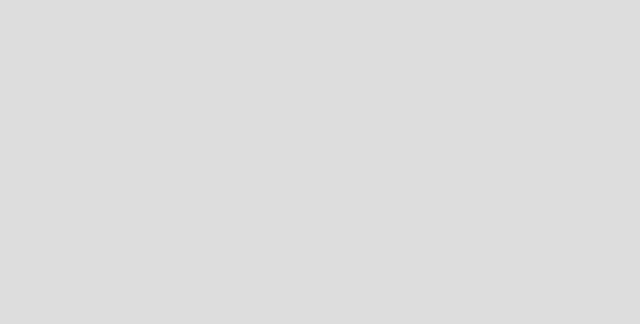
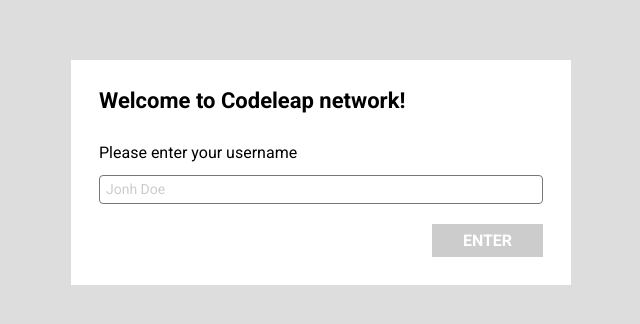
Before and after one commit to Futila/codeleap-code-test, a React (Create React App) app: page /signup in a window 1280 px wide. Before the commit this address had no page. Shown: the part 228-552 px from the top of the page, without its empty margins (319-959 px from the left). Built offline with nearby package versions, Linux system fonts and the light colour scheme.

Commit message:
created NotFoundPage and PrivateRoute

```diff
--- /dev/null
+++ b/src/PrivateRoute.js
@@ -0,0 +1,8 @@
+import React from 'react';
+import { Navigate, Outlet } from 'react-router-dom';
+import { useUser } from './hooks/user';
+
+export default function PrivateRoute() {
+  const { getUser } = useUser();
+  return getUser() ? <Outlet /> : <Navigate to="/signup" />;
+}
--- /dev/null
+++ b/src/components/NotFoundPage/index.js
@@ -0,0 +1,7 @@
+import React from 'react';
+
+import { Text } from './styles';
+
+export default function NotFoundPage() {
+  return <Text>Ooops! Page was not found</Text>;
+}
--- /dev/null
+++ b/src/components/NotFoundPage/styles.js
@@ -0,0 +1,8 @@
+import styled from 'styled-components';
+
+export const Text = styled.h1`
+  display: flex;
+  align-items: center;
+  justify-content: center;
+  height: 100%;
+`;
--- a/src/pages/signup/styles.js
+++ b/src/pages/signup/styles.js
@@ -7,7 +7,8 @@
   justify-content: center;
 
   div {
-    width: 500px;
+    max-width: 500px;
+    width: 90%;
     background: #fff;
 
     padding: 28px;
@@ -29,14 +30,14 @@
     }
 
     input {
-      width: 444px;
       height: 28px;
-
       padding: 6px;
       background: #ffffff;
       border: 1px solid #777777;
       box-sizing: border-box;
       border-radius: 4px;
+
+      flex: 1;
 
       ::placeholder {
         font-size: 14px;
--- a/src/routes.js
+++ b/src/routes.js
@@ -1,14 +1,22 @@
 import React from 'react';
-import { Routes, Route } from 'react-router-dom';
+import { Routes, Route, Navigate } from 'react-router-dom';
 
 import SignUp from './pages/signup';
 import Main from './pages/Main';
+import NotFoundPage from './components/NotFoundPage';
+
+import PrivateRoute from './PrivateRoute';
 
 export default function MainRoutes() {
   return (
     <Routes>
-      <Route path="/" element={<SignUp />} />
-      <Route path="/main" element={<Main />} />
+      <Route path="/signup" element={<SignUp />} />
+      <Route path="/" element={<Navigate replace to="/signup" />} />
+      <Route element={<PrivateRoute />}>
+        <Route path="/main" element={<Main />} />
+      </Route>
+
+      <Route path="*" element={<NotFoundPage />} />
     </Routes>
   );
 }
```
